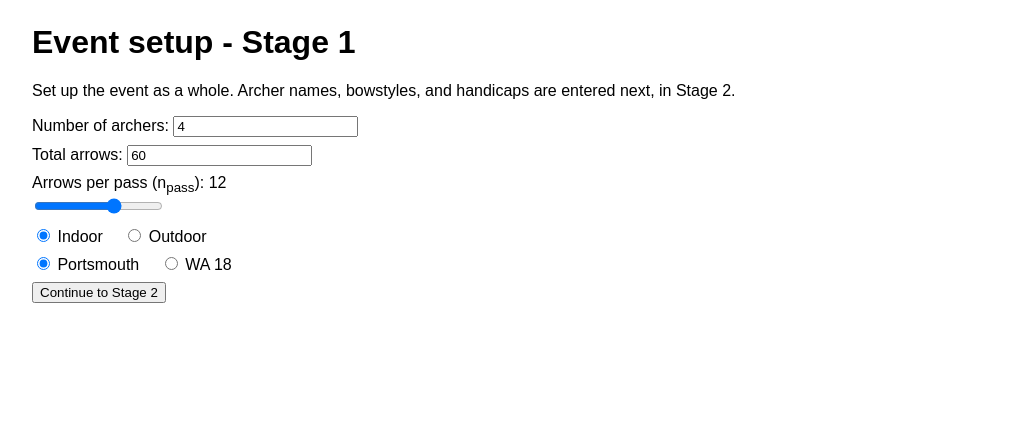
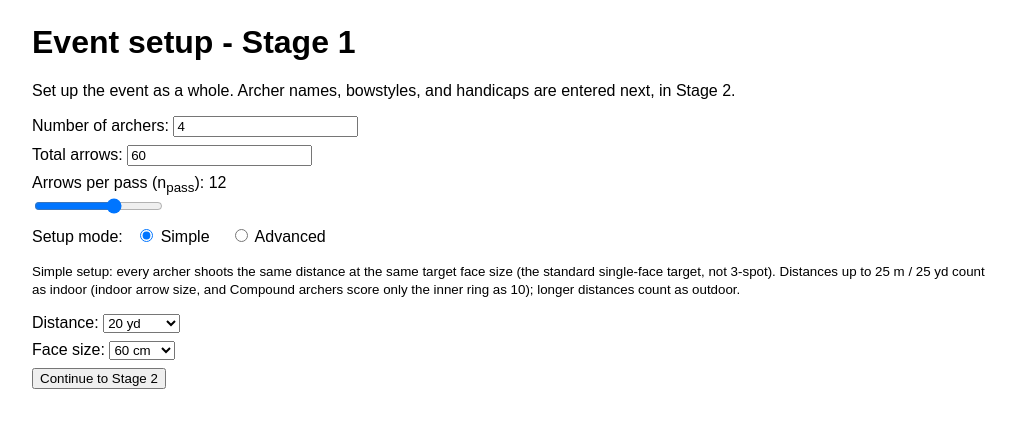
Before and after one commit to dolphin-archery/Handicapped-H2Hs, a Flask app: page /event/stage1 in a window 1280 px wide. Shown: the part 50-478 px from the top of the page, without its empty margins (128-1143 px from the left). Run offline with Flask 3, Linux system fonts and the light colour scheme.

Commit message:
Stage 1 simple/advanced setup with distance and face dropdowns (prd task 42, code and tests)
Co-Authored-By: Claude Sonnet 5.5 <noreply@anthropic.com>

```diff
--- a/h2h/app.py
+++ b/h2h/app.py
@@ -16,32 +16,15 @@ from .chart_data import build_pair_chart_data
 from .models import (
     MAX_HANDICAP,
     MIN_HANDICAP,
-    METRE,
+    STANDARD_FACE_SIZES_CM,
     Archer,
     Bowstyle,
     IndoorRound,
     TargetSetup,
+    distance_option_groups,
     resolve_indoor_round,
 )
 from .state import SessionState
-
-
-# TEMPORARY bridge (removed when Stage 1 gets its distance/face dropdowns, prd task 42):
-# the old Indoor/Outdoor + Portsmouth/WA 18 form fields are mapped onto a TargetSetup.
-def _bridge_target_setup(form) -> TargetSetup:
-    """Map the old Stage 1 round-mode form fields onto a `TargetSetup`."""
-    if form.get("round_mode") == "outdoor":
-        return TargetSetup(distance=70, unit=METRE, face_cm=122)
-    if form.get("indoor_round") == "wa18":
-        return TargetSetup(distance=18, unit=METRE, face_cm=40)
-    return TargetSetup.parse("20yd", 60)
-
-
-def _bridge_round_mode(setup: TargetSetup) -> str:
-    """Map a `TargetSetup` back onto the old Stage 1 form's round-mode value."""
-    if not setup.indoor:
-        return "outdoor"
-    return "indoor_wa18" if setup.distance_key == "18m" else "indoor_portsmouth"
 
 
 def create_app(state: SessionState | None = None) -> Flask:
@@ -71,24 +54,48 @@ def create_app(state: SessionState | None = None) -> Flask:
         return redirect(url_for("stage1"))
 
     @app.get("/event/stage1")
-    def stage1(error: str | None = None):
+    def stage1(error: str | None = None, setup_mode: str = "simple"):
+        """Event setup form (Stage 1).
+
+        Parameters
+        ----------
+        error : str | None, default=None
+            Message to show above the form (a rejected submission).
+        setup_mode : str, default="simple"
+            Which setup mode to show selected: "simple" or "advanced" (the
+            latter only after a rejected attempt to submit it).
+
+        Returns
+        -------
+        str
+            The rendered form.
+        """
         return render_template(
             "stage1.html",
             n_archers=session.n_archers or 4,
             total_arrows=session.total_arrows,
             n_pass=session.n_pass,
-            round_mode=_bridge_round_mode(session.target_setup),
+            setup_mode=setup_mode,
+            distance_groups=distance_option_groups(),
+            face_sizes=STANDARD_FACE_SIZES_CM,
+            selected_distance=session.target_setup.distance_key,
+            selected_face=session.target_setup.face_cm,
             shoot_byes=session.shoot_byes,
             error=error,
         )
 
     @app.post("/event/stage1")
     def stage1_submit():
+        if request.form.get("setup_mode", "simple") == "advanced":
+            msg = "Advanced setup is not available yet (TBA). Use Simple setup for now."
+            return stage1(error=msg, setup_mode="advanced")
         try:
             n_archers = int(request.form["n_archers"])
             total_arrows = int(request.form["total_arrows"])
             n_pass = int(request.form["n_pass"])
-            target_setup = _bridge_target_setup(request.form)
+            target_setup = TargetSetup.parse(
+                request.form.get("distance", ""), request.form.get("face_cm", "")
+            )
             shoot_byes = request.form.get("shoot_byes", "yes") != "no"
             session.start_stage1(n_archers, total_arrows, n_pass, target_setup, shoot_byes)
         except (ValueError, KeyError) as exc:
@@ -119,6 +126,7 @@ def create_app(state: SessionState | None = None) -> Flask:
         return render_template(
             "stage2.html",
             n_archers=session.n_archers,
+            setup=session.target_setup,
             bowstyles=list(Bowstyle),
             min_handicap=MIN_HANDICAP,
             max_handicap=MAX_HANDICAP,
--- a/h2h/templates/stage1.html
+++ b/h2h/templates/stage1.html
@@ -39,20 +39,46 @@
   </div>
 
   <div class="row">
-    <label><input type="radio" name="round_mode" value="indoor" id="round_mode_indoor"
-        {% if round_mode != 'outdoor' %}checked{% endif %}> Indoor</label>
-    <label style="margin-left: 1rem;"><input type="radio" name="round_mode" value="outdoor" id="round_mode_outdoor"
-        {% if round_mode == 'outdoor' %}checked{% endif %}> Outdoor</label>
+    <span>Setup mode:</span>
+    <label style="margin-left: 0.5rem;"><input type="radio" name="setup_mode" value="simple" id="setup_mode_simple"
+        {% if setup_mode != 'advanced' %}checked{% endif %}> Simple</label>
+    <label style="margin-left: 1rem;"><input type="radio" name="setup_mode" value="advanced" id="setup_mode_advanced"
+        {% if setup_mode == 'advanced' %}checked{% endif %}> Advanced</label>
   </div>
 
-  <div class="row" id="indoor_round_choice">
-    <label><input type="radio" name="indoor_round" value="portsmouth"
-        {% if round_mode != 'indoor_wa18' %}checked{% endif %}> Portsmouth</label>
-    <label style="margin-left: 1rem;"><input type="radio" name="indoor_round" value="wa18"
-        {% if round_mode == 'indoor_wa18' %}checked{% endif %}> WA 18</label>
+  <div id="simple_setup" {% if setup_mode == 'advanced' %}hidden{% endif %}>
+    <p><small>Simple setup: every archer shoots the same distance at the same target face size
+      (the standard single-face target, not 3-spot). Distances up to 25 m / 25 yd count as indoor
+      (indoor arrow size, and Compound archers score only the inner ring as 10); longer distances
+      count as outdoor.</small></p>
+    <div class="row">
+      <label for="distance">Distance:</label>
+      <select name="distance" id="distance">
+        {% for group, options in distance_groups.items() %}
+        <optgroup label="{{ group }}">
+          {% for value, text in options %}
+          <option value="{{ value }}"{% if value == selected_distance %} selected{% endif %}>{{ text }}</option>
+          {% endfor %}
+        </optgroup>
+        {% endfor %}
+      </select>
+    </div>
+    <div class="row">
+      <label for="face_cm">Face size:</label>
+      <select name="face_cm" id="face_cm">
+        {% for size in face_sizes %}
+        <option value="{{ size }}"{% if size == selected_face %} selected{% endif %}>{{ size }} cm</option>
+        {% endfor %}
+      </select>
+    </div>
   </div>
 
-  <button type="submit">Continue to Stage 2</button>
+  <div id="advanced_setup" {% if setup_mode != 'advanced' %}hidden{% endif %}>
+    <p><strong>Advanced setup: TBA.</strong> Choosing a different scoring method, target face and
+      distance for each archer will be added later. Use Simple setup for now.</p>
+  </div>
+
+  <button type="submit" id="stage1_submit" {% if setup_mode == 'advanced' %}disabled{% endif %}>Continue to Stage 2</button>
 </form>
 
 <script>
@@ -108,13 +134,17 @@
 
   rebuildSlider();
 
-  function updateIndoorVisibility() {
-    const isIndoor = document.getElementById("round_mode_indoor").checked;
-    document.getElementById("indoor_round_choice").hidden = !isIndoor;
+  // Simple mode shows the distance / face dropdowns; Advanced is not built yet, so it shows
+  // a TBA message and the form cannot be submitted.
+  function updateSetupMode() {
+    const advanced = document.getElementById("setup_mode_advanced").checked;
+    document.getElementById("simple_setup").hidden = advanced;
+    document.getElementById("advanced_setup").hidden = !advanced;
+    document.getElementById("stage1_submit").disabled = advanced;
   }
-  document.getElementById("round_mode_indoor").addEventListener("change", updateIndoorVisibility);
-  document.getElementById("round_mode_outdoor").addEventListener("change", updateIndoorVisibility);
-  updateIndoorVisibility();
+  document.getElementById("setup_mode_simple").addEventListener("change", updateSetupMode);
+  document.getElementById("setup_mode_advanced").addEventListener("change", updateSetupMode);
+  updateSetupMode();
 
   // The Shoot byes? control only applies to an odd number of archers.
   const nArchersInput = document.getElementById("n_archers");
--- a/h2h/templates/stage2.html
+++ b/h2h/templates/stage2.html
@@ -1,7 +1,9 @@
 {% extends "base.html" %}
 {% block content %}
 <h1>Event setup - Stage 2</h1>
-<p>Enter each of the {{ n_archers }} archers. Bowstyle affects scoring when the round mode is indoor (Compound uses the AGB indoor-compound scoring variant).</p>
+<p>Enter each of the {{ n_archers }} archers. Everyone shoots {{ setup.distance_label }} at a
+  {{ setup.face_cm }} cm face, which counts as {{ 'indoor' if setup.indoor else 'outdoor' }}{% if setup.indoor %},
+  so Compound archers score only the inner ring as 10{% endif %}.</p>
 <p><a href="{{ url_for('handicap_calculator') }}">Need to work out a starting handicap? Use the score-to-handicap calculator.</a></p>
 {% if error %}
 <p class="warning">{{ error }}</p>
```
Also changed, not shown: tests/test_event_routes.py (+186 -9 lines), tests/test_integration.py (+8 -6 lines).
